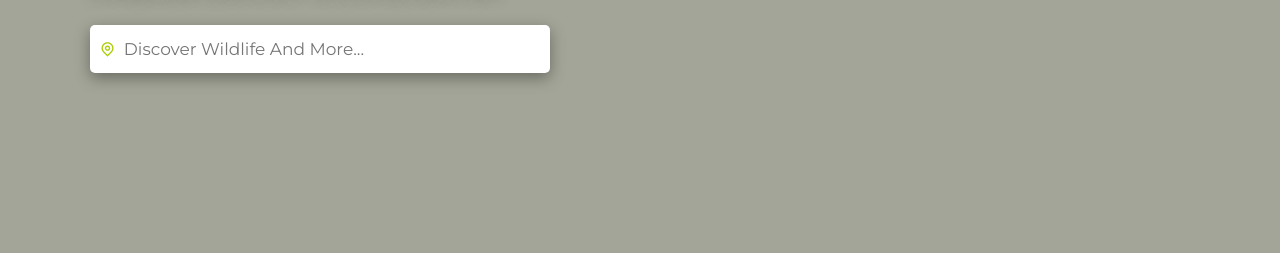
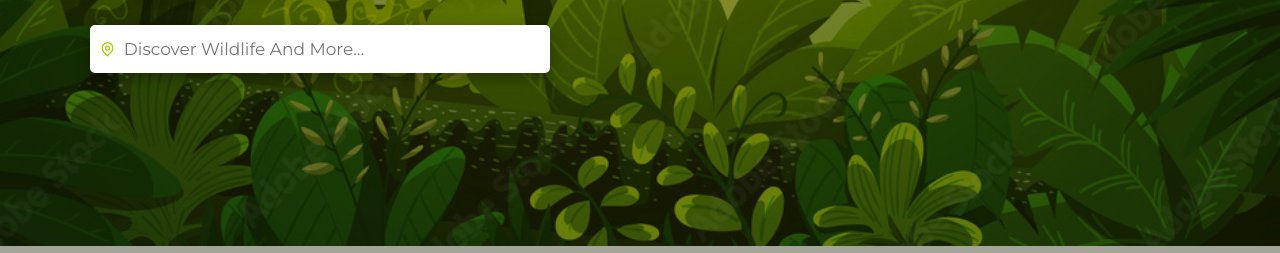
Before and after one commit to Shubhhz/Wildscape-landing-page, a plain HTML site: page index.html in a window 1280 px wide. Shown: the part 627-880 px from the top of the page. Drawn offline with nearby package versions, Linux system fonts and the light colour scheme.

Commit message:
removed assets from img src

```diff
--- a/style.css
+++ b/style.css
@@ -15,7 +15,7 @@ body {
   background-size: cover;
   background-repeat: no-repeat;
   position: relative;
-  background-image: url("Assets/jungle.jpg");
+  background-image: url("jungle.jpg");
   background-position: center;
   background-repeat: no-repeat;
   background-size: cover;
```
